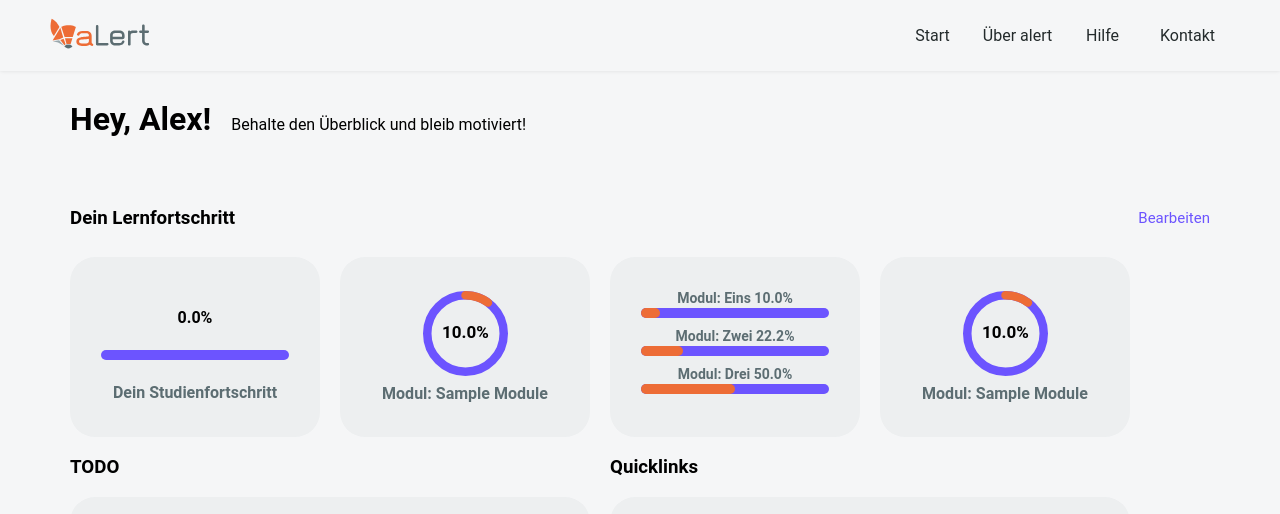
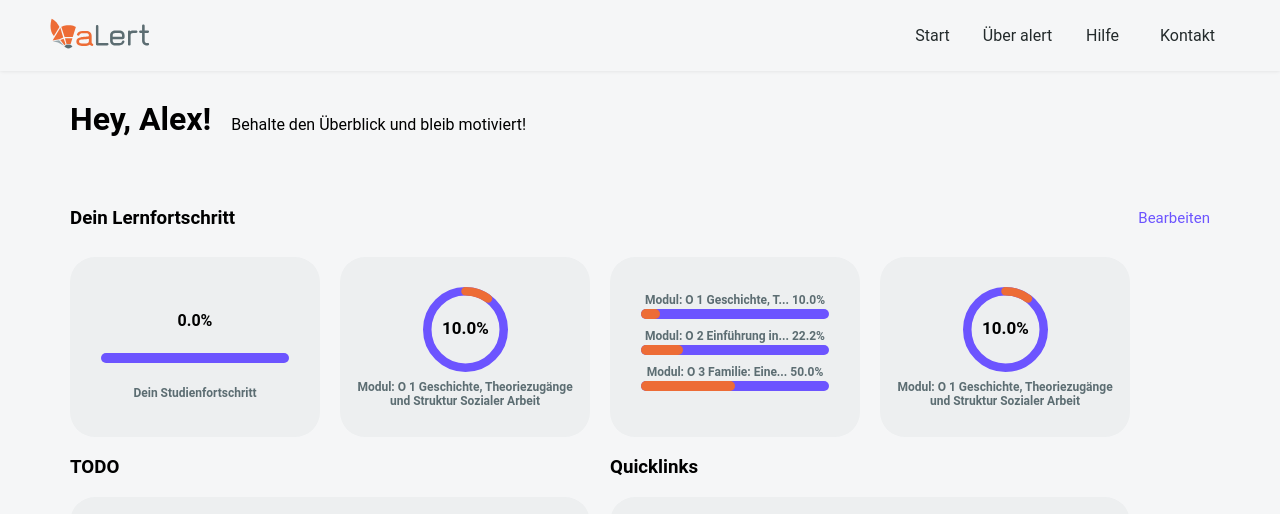
Before and after one commit to EllPee/aLert, a React (Create React App) app: page /dashboard in a window 1280 px wide. Shown: the top 514 px of the page. Built offline with nearby package versions, Linux system fonts and the light colour scheme.

Commit message:
Modulübersicht: Berufspraktische Studien noch ergänzt bzw. im aktuellen Modulhandbuch auf S. 48 nochmal alles abgleicht (Titel und ECTS), sodass die Prozentangabe wieder stimmt; die letzten 3 Module einzeln abhakbar gemacht

```diff
--- a/src/components/circular-progress-bar.jsx
+++ b/src/components/circular-progress-bar.jsx
@@ -9,7 +9,7 @@ const CircularProgressBar = (props) => {
     // const { moduleName, actualCount, totalCount } = data;
 
     // 为了模拟，我们使用以下数据：
-    const moduleName = "Sample Module";
+    const moduleName = "O 1 Geschichte, Theoriezugänge und Struktur Sozialer Arbeit";
     const actualCount = 10;
     const totalCount = 100;
 
--- a/src/components/linear-progress-bars.jsx
+++ b/src/components/linear-progress-bars.jsx
@@ -4,9 +4,9 @@ import LinearProgressBar from './linear-progress-bar';
 const LinearProgressBars = () => {
     // Simulieren die von der API abgerufenen Daten
     const [progressData, setProgressData] = useState([
-        {moduleName: 'Eins', expected: 100, actual: 10},
-        {moduleName: 'Zwei', expected: 90, actual: 20},
-        {moduleName: 'Drei', expected: 80, actual: 40},
+        {moduleName: 'O 1 Geschichte, T...', expected: 100, actual: 10},
+        {moduleName: 'O 2 Einführung in...', expected: 90, actual: 20},
+        {moduleName: 'O 3 Familie: Eine...', expected: 80, actual: 40},
     ]);
 
     useEffect(() => {
@@ -19,7 +19,7 @@ const LinearProgressBars = () => {
             {progressData.map((module, index) => (
                 <div key={index} style={{marginBottom: '10px', width: '100%'}}>
                     <div className="progress-text"
-                         style={{fontSize: '14px', marginBottom: '2px'}}>Modul: {module.moduleName} {(module.actual/module.expected * 100).toFixed(1)}%</div>
+                         style={{fontSize: '12px', marginBottom: '2px'}}>Modul: {module.moduleName} {(module.actual/module.expected * 100).toFixed(1)}%</div>
                     <div className="progress-graphic-bars">
                     <LinearProgressBar max={module.expected} value={module.actual}/>
                 </div>
--- a/src/resource/curriculum.json
+++ b/src/resource/curriculum.json
@@ -1,5 +1,5 @@
 {
-  "basa_online": [
+  "basa-online-Koblenz": [
     {
       "code": "O 1",
       "title": "Geschichte, Theoriezugänge und Struktur Sozialer Arbeit",
@@ -34,6 +34,11 @@
       "code": "O 7",
       "title": "Inklusion/Exklusion: Eine multidisziplinäre Einführung",
       "ects": 5
+    },
+    {
+      "code": "TP",
+      "title": "Theorieprojekt",
+      "ects": 10
     },
     {
       "code": "O 8",
@@ -86,6 +91,11 @@
       "ects": 5
     },
     {
+      "code": "PP",
+      "title": "Praxis-/Forschungsprojekt einschließlich Praxis von Evaluationsverfahren",
+      "ects": 20
+    },
+    {
       "code": "P 1",
       "title": "Einführung in das wissenschaftliche Arbeiten",
       "ects": 5
@@ -126,19 +136,19 @@
       "ects": 5
     },
     {
-      "code": "TP",
-      "title": "Theorieprojekt",
-      "ects": 10
+      "code": "BPS",
+      "title": "Berufspraktisches Studienhalbjahr (inklusive Bericht und Kolloquium)",
+      "ects": 30
     },
     {
-      "code": null,
-      "title": "Praxisprojekt",
-      "ects": 20
+      "code": "B.A.",
+      "title": "Bachelor-Arbeit",
+      "ects": 12
     },
     {
-      "code": null,
-      "title": "Abschlussmodul",
-      "ects": 15
+      "code": "B.A.K.",
+      "title": "Kolloquium zur Bachelor-Arbeit",
+      "ects": 3
     }
   ]
 }
--- a/src/styles/css/progress.css
+++ b/src/styles/css/progress.css
@@ -73,8 +73,11 @@
 
 .progress-text {
     color: #5C6D72;
+    font-size: 12px;
     font-weight: bold;
     text-align: center;
+    padding: 0 10px;
+    white-space: normal;
 }
 
 .progress-value {
```
